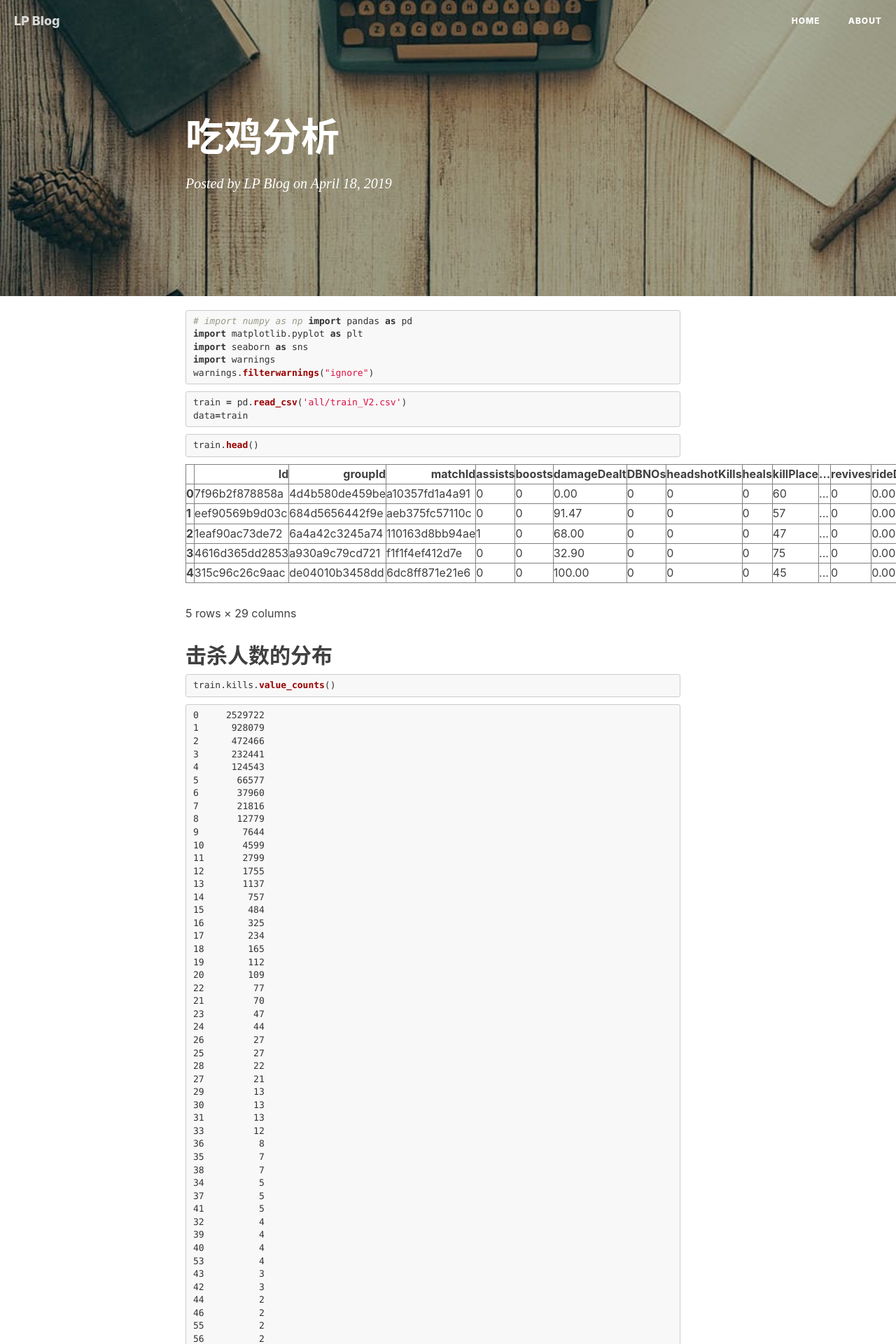
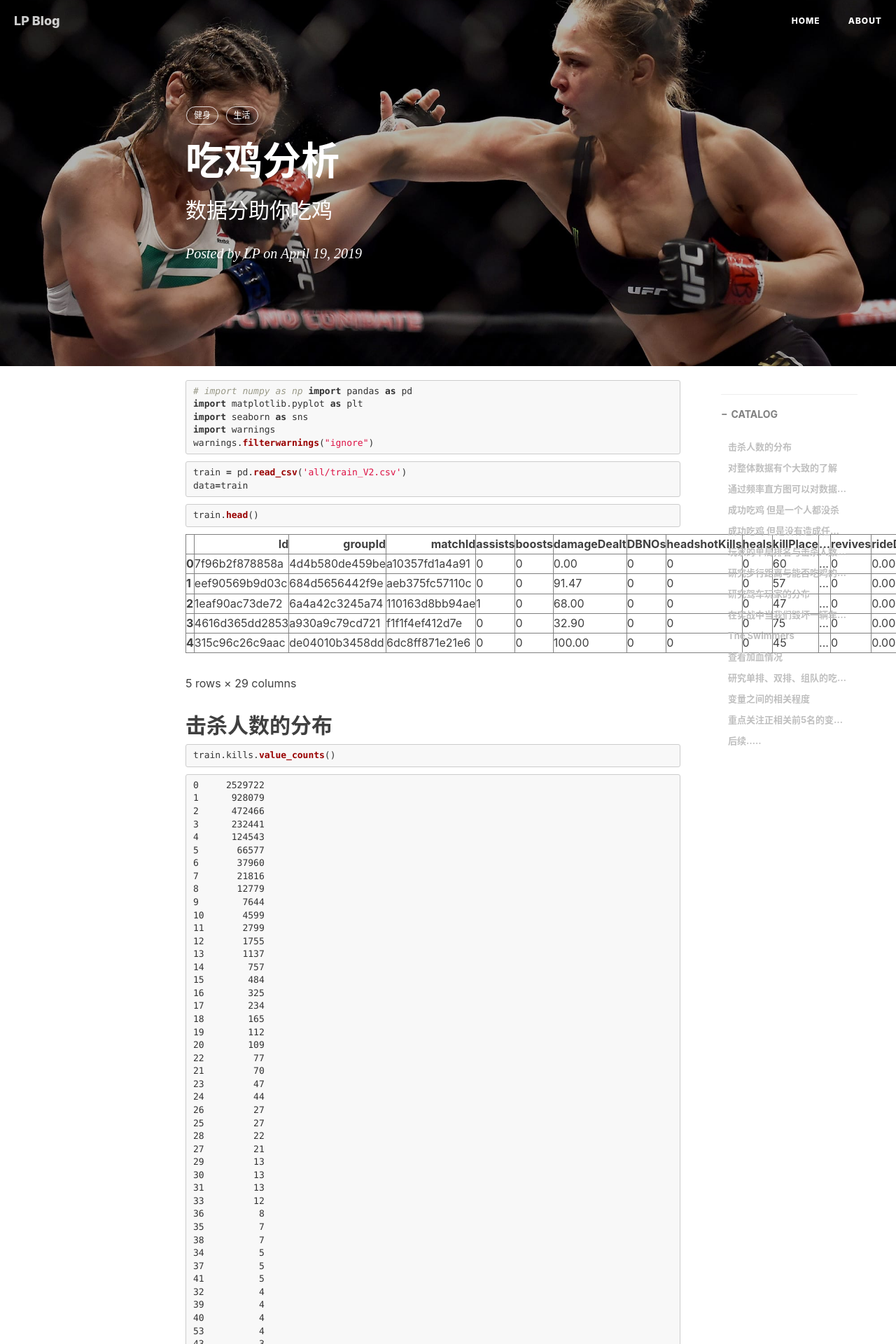
Before and after one commit to liaopengit/liaopengit.github.io, a Jekyll site: the page built from _posts/2019-04-18-吃鸡分析.md, in a window 1280 px wide. Shown: the top 1920 px of the page at 70% size. Built offline with Jekyll 4.4.1, drawn with Linux system fonts in a browser that asks for light colours; nearby versions of some CDN libraries; our own code applies the rules of GitHub Pages for plain Markdown files; library files that are not in the unit come from our copies; comment, search, counter and statistics services are not loaded.

Commit message:
Update 2019-04-18-吃鸡分析.md

````diff
--- a/_posts/2019-04-18-吃鸡分析.md
+++ b/_posts/2019-04-18-吃鸡分析.md
@@ -1,3 +1,15 @@
+---
+layout:     post
+title:      吃鸡分析
+subtitle:   数据分助你吃鸡
+date:       2019-04-19
+author:     LP
+header-img: img/post-bg-mma-2.jpg
+catalog: true
+tags:
+    - 健身
+    - 生活
+---
 
 
 ```python
````
